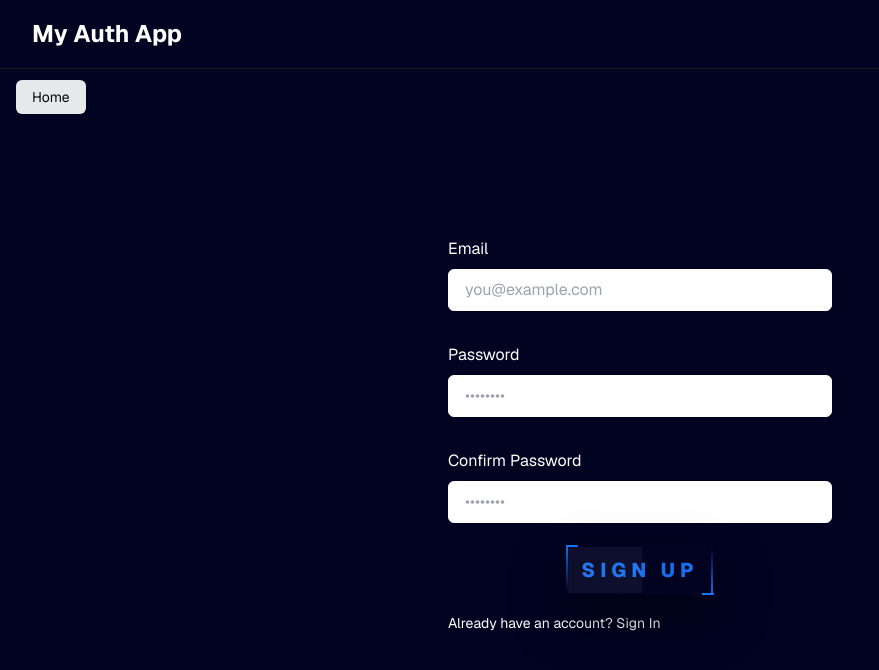
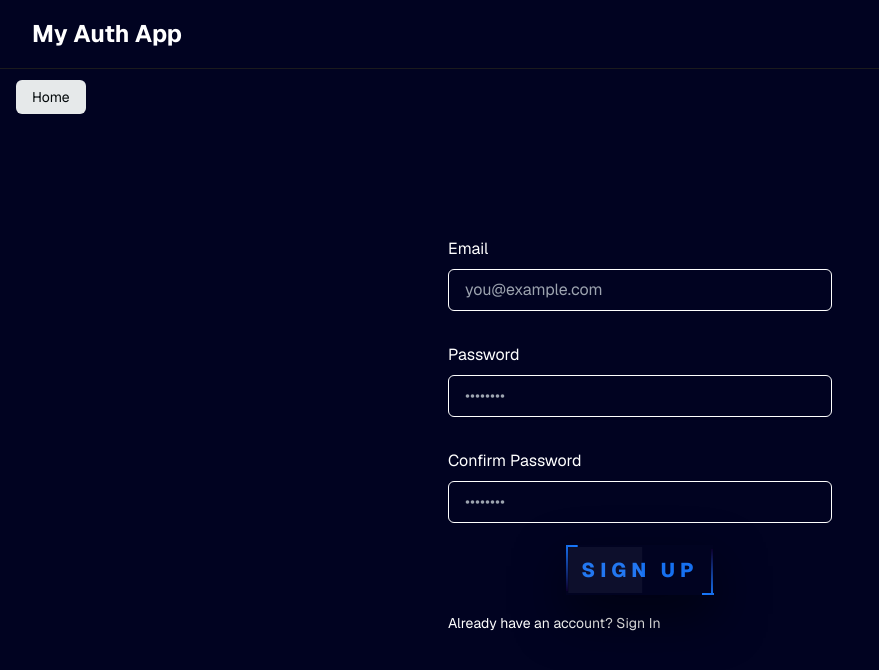
Before and after one commit to AlbashengineerAhmed/supabase-auth-app, a Next.js app: page /signup in a window 1280 px wide. Shown: the top 670 px of the page, without its empty margins (0-879 px from the left). Built offline with nearby package versions, Linux system fonts and the light colour scheme; no server answers.

Commit message:
update color inputs sign up

```diff
--- a/app/signup/page.tsx
+++ b/app/signup/page.tsx
@@ -69,7 +69,7 @@ export default async function Signup({
             Email
           </label>
           <input
-            className="rounded-md px-4 py-2 border border-white text-white mb-6"
+            className="rounded-md px-4 py-2  bg-inherit border border-white text-white mb-6"
             name="email"
             placeholder="you@example.com"
             required
@@ -78,7 +78,7 @@ export default async function Signup({
             Password
           </label>
           <input
-            className="rounded-md px-4 py-2 border border-white text-white mb-6"
+            className="rounded-md px-4 py-2  bg-inherit border border-white text-white mb-6"
             type="password"
             name="password"
             placeholder="••••••••"
@@ -88,7 +88,7 @@ export default async function Signup({
             Confirm Password
           </label>
           <input
-            className="rounded-md px-4 py-2 border border-white text-white mb-6"
+            className="rounded-md px-4 py-2  bg-inherit border border-white text-white mb-6"
             type="password"
             name="confirmPassword"
             placeholder="••••••••"
```
